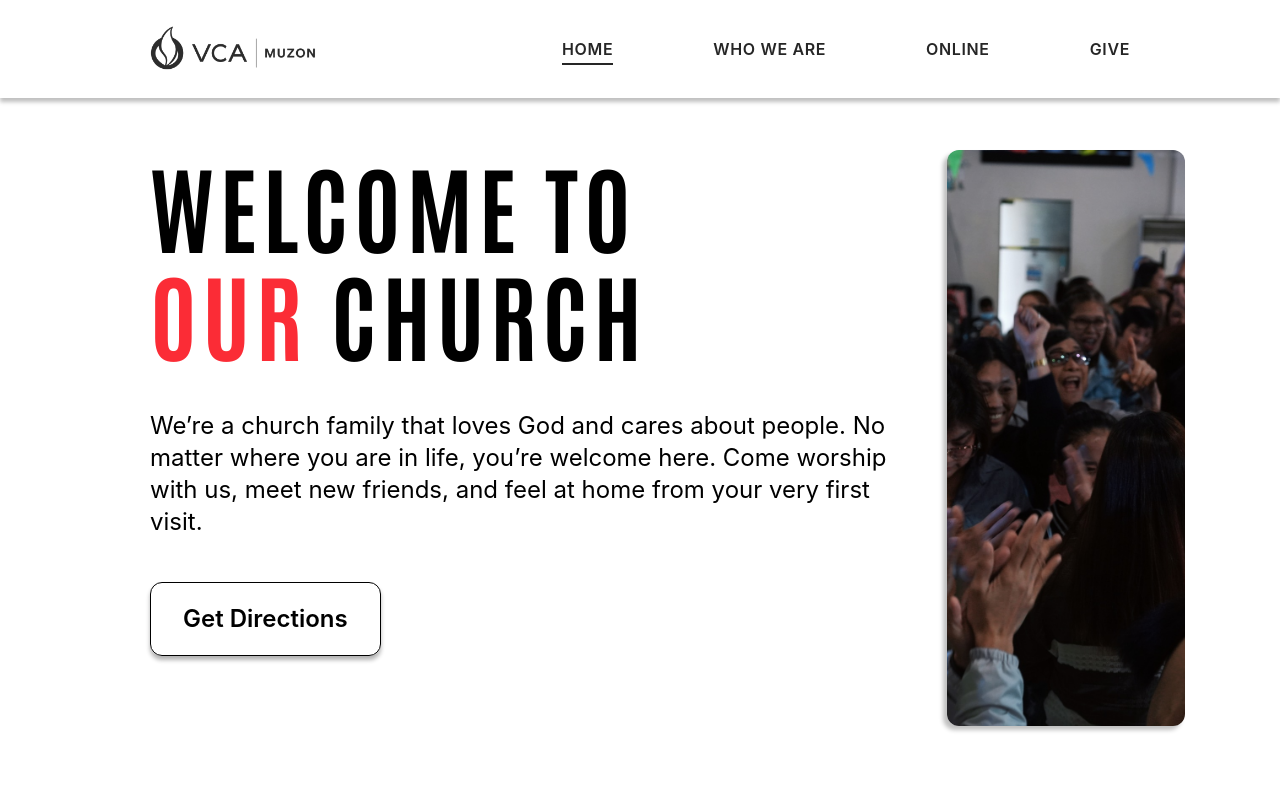
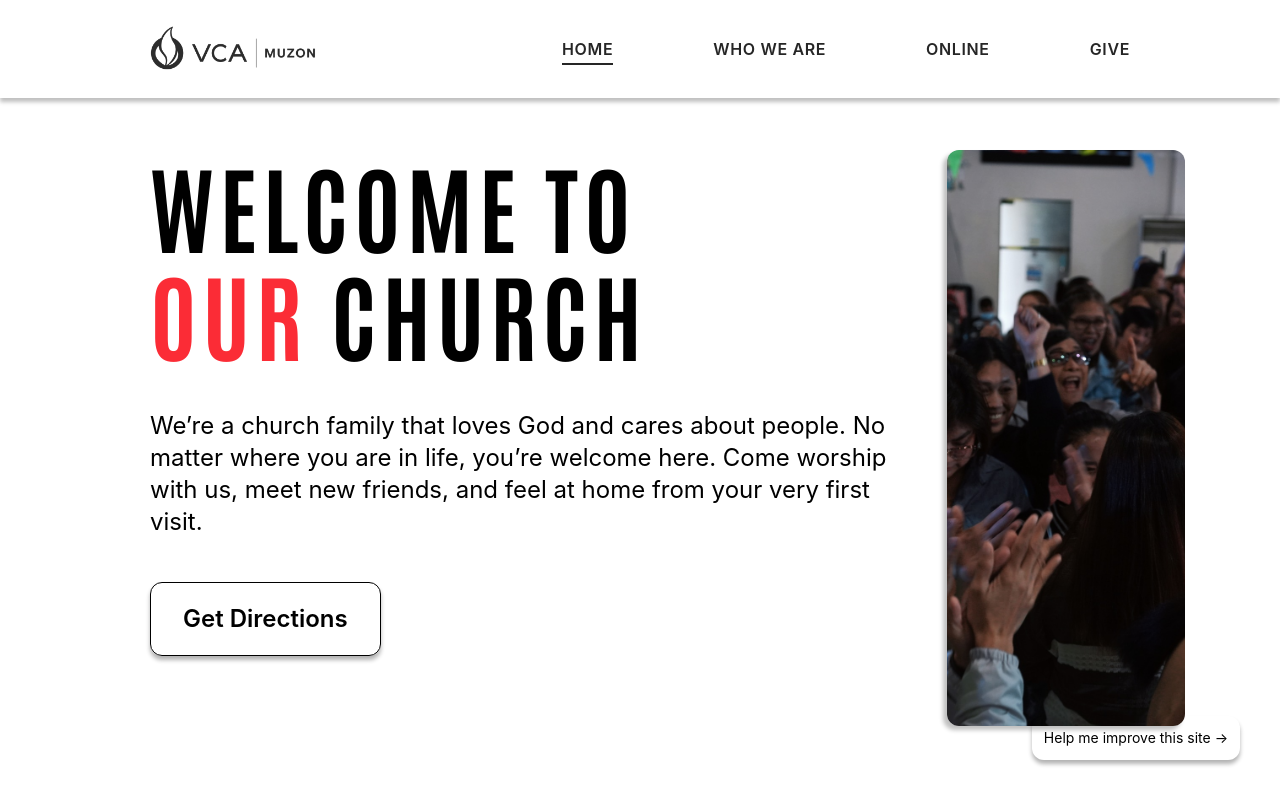
Before and after one commit to JapxD/vca-muzon-website, a React (Vite) app: page / in a window 1280 px wide. Built offline with nearby package versions, Linux system fonts and the light colour scheme.

Commit message:
add a suggestions button

```diff
--- a/src/App.tsx
+++ b/src/App.tsx
@@ -1,4 +1,4 @@
-import { Route, Routes } from "react-router-dom";
+import { Link, Route, Routes } from "react-router-dom";
 import NavBar from "./components/NavBar";
 import Home from "./pages/Home";
 import vcaLogo from "./assets/vca-logo.png";
@@ -47,6 +47,15 @@ function App() {
           />
         </Routes>
       </div>
+      <Link
+        to={
+          "https://jaspergarcia.atlassian.net/jira/software/projects/SCRUM/form/5?atlOrigin=eyJpIjoiNWFiNmRkY2NmZGM3NDgzOGJkYmJiZjM5NmJmOTdkYzciLCJwIjoiaiJ9"
+        }
+        className="fixed bottom-10 text-sm right-10 p-3 rounded-xl shadow-[0_4px_4px_0_rgba(0,0,0,.30)] hover:cursor-pointer
+          transition-all duration-150 hover:-translate-y-2 hover:shadow-[0_10px_15px_0_rgba(0,0,0,.30)]"
+      >
+        Help me improve this site →
+      </Link>
     </>
   );
 }
```
